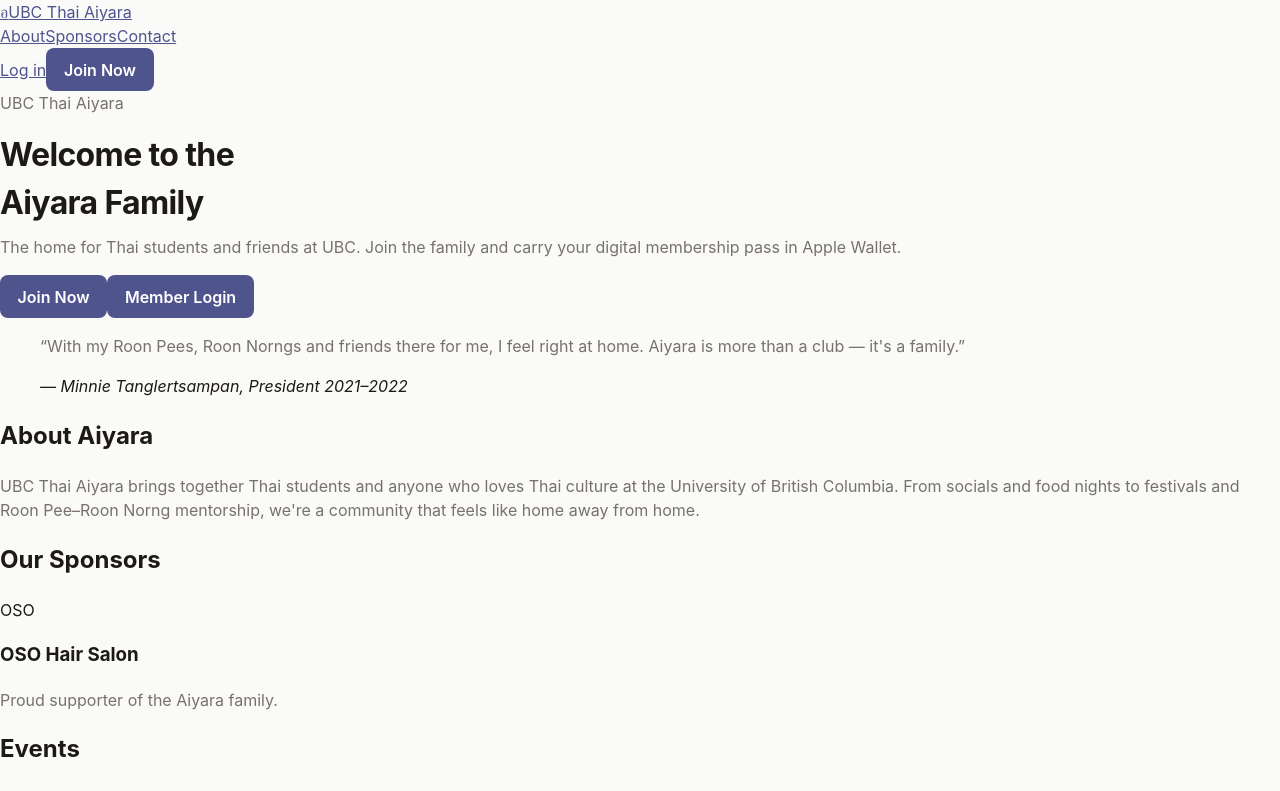
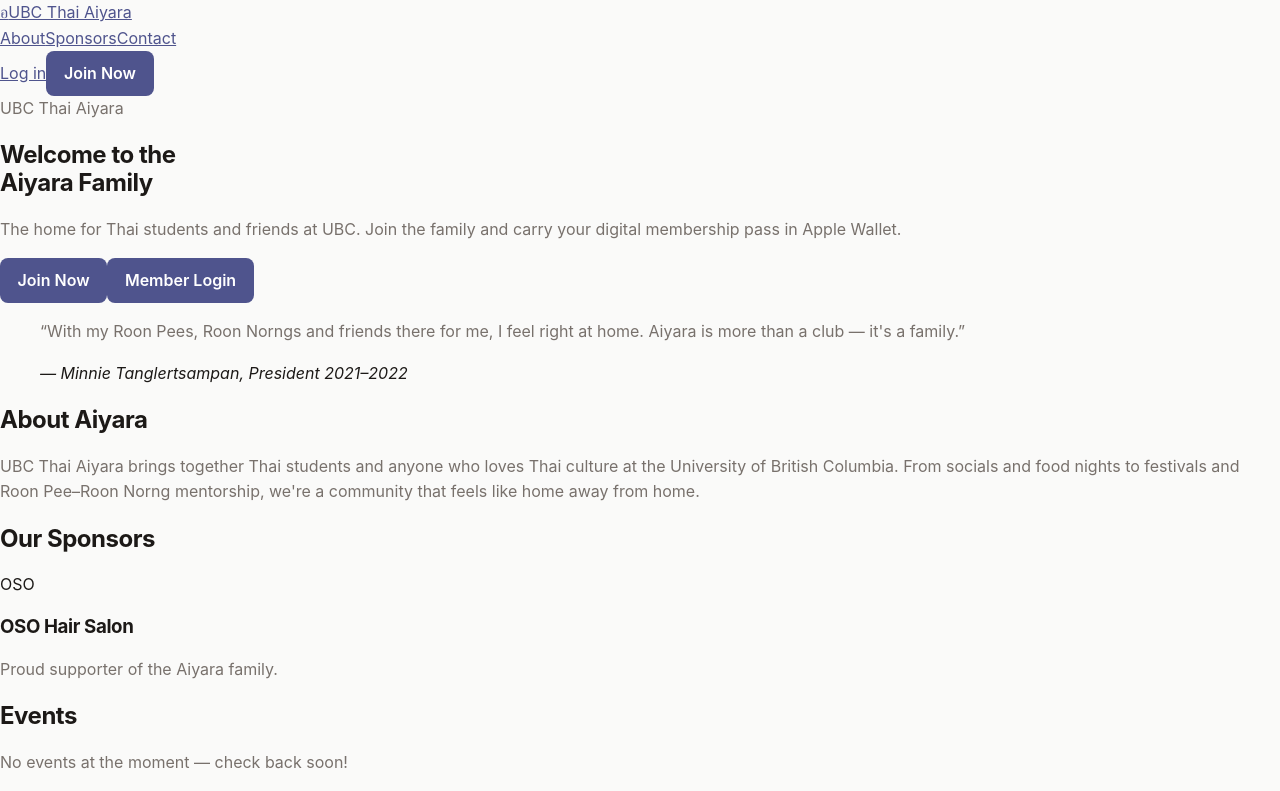
Before and after one commit to ubcthaiaiyara/website, a Next.js app: page / in a window 1280 px wide. Shown: the top 791 px of the page. Built offline with nearby package versions, Linux system fonts and the light colour scheme; no server answers.

Commit message:
style(ui): refine base typography and heading rhythm

```diff
--- a/app/globals.css
+++ b/app/globals.css
@@ -25,21 +25,19 @@ body {
   color: var(--fg);
   font-family: -apple-system, BlinkMacSystemFont, "Segoe UI", Roboto, Helvetica,
     Arial, sans-serif;
-  line-height: 1.5;
+  line-height: 1.6;
   -webkit-font-smoothing: antialiased;
 }
 
-main {
-  max-width: 32rem;
-  margin: 0 auto;
-  padding: 4rem 1.5rem;
+h1,
+h2,
+h3 {
+  letter-spacing: -0.02em;
+  line-height: 1.15;
 }
 
-h1 {
-  font-size: 2rem;
-  font-weight: 700;
-  margin: 0 0 0.5rem;
-  letter-spacing: -0.02em;
+a {
+  color: var(--accent);
 }
 
 p {
@@ -47,10 +45,7 @@ p {
   margin: 0 0 1rem;
 }
 
-a {
-  color: var(--accent);
-}
-
+/* ---------- Buttons ---------- */
 .button {
   display: inline-block;
   background: var(--accent);
```
